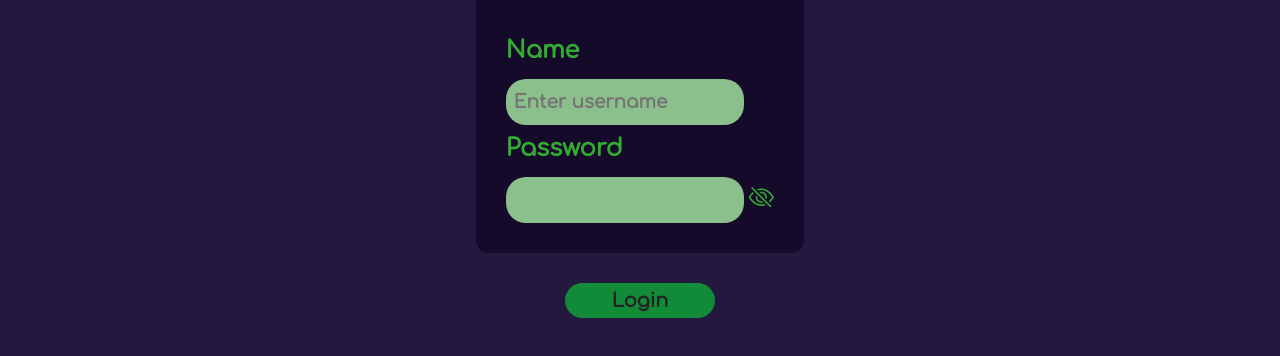
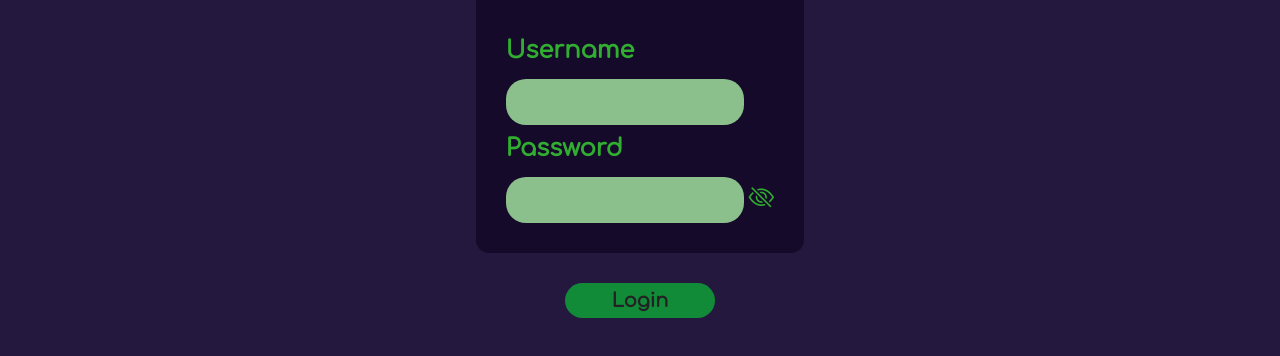
Before and after one commit to ManishMadan2882/LiveScore-PB-adminLogin, a plain HTML site: page index.html in a window 1280 px wide. Shown: the part 236-592 px from the top of the page. Drawn offline with nearby package versions, Linux system fonts and the light colour scheme.

Commit message:
Update index.html

```diff
--- a/index.html
+++ b/index.html
@@ -21,8 +21,8 @@
     <div class="loginForm">
       <form action="" method="get">
        <h1>Login</h1>
-       <label for="name">Name</label>
-        <input type="text" name="name" id="name" required placeholder="Enter username">
+       <label for="name">Username</label>
+        <input type="text" name="name" id="name" required placeholder="">
         <label for="pwd">Password</label>
          <input type="password" name="pwd" id="pwd" required placeholder="">
          <i style="color:rgb(49, 174, 49); font-size: 1.6rem;"  class="bi bi-eye-slash" id="togglePassword"></i>
```
